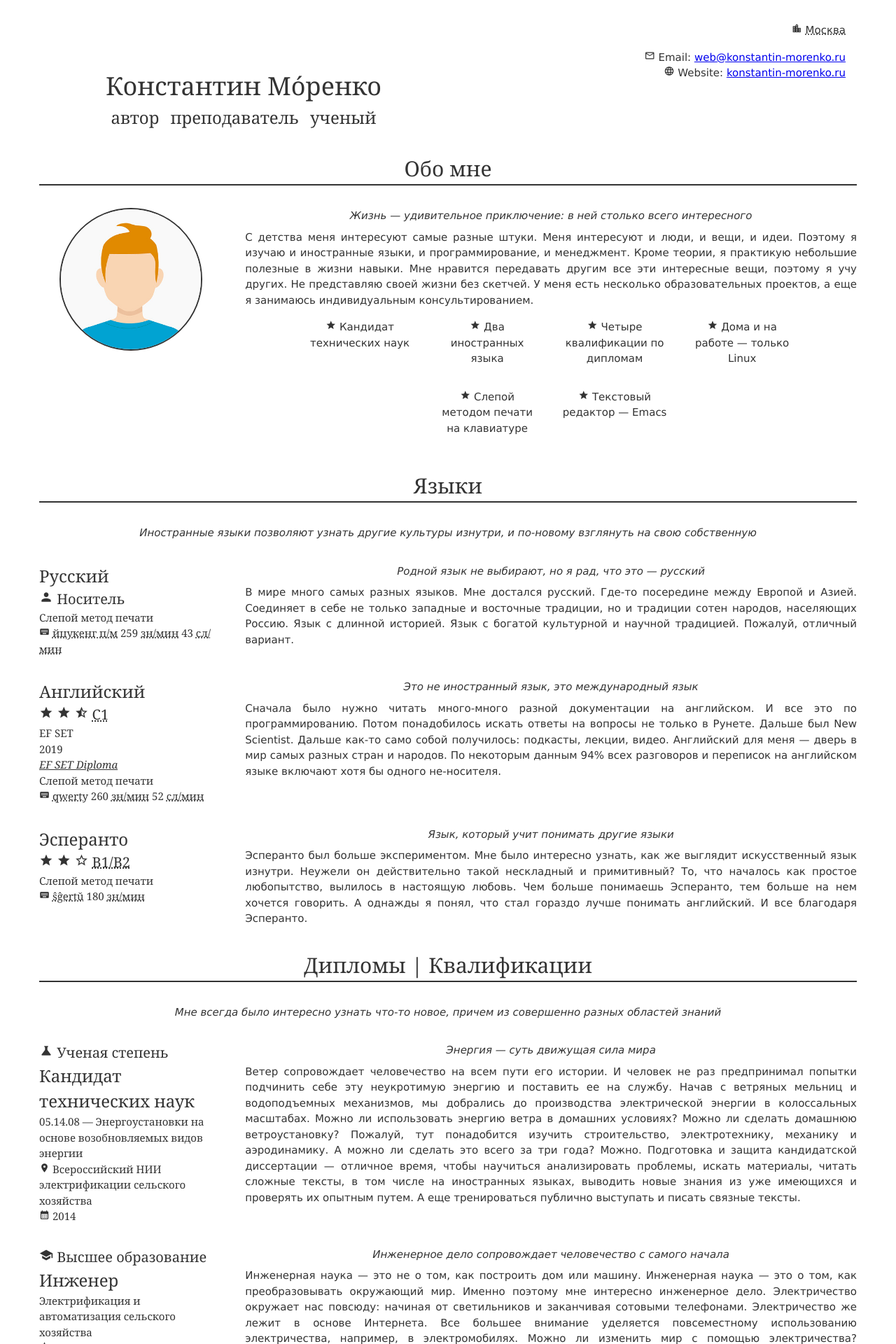
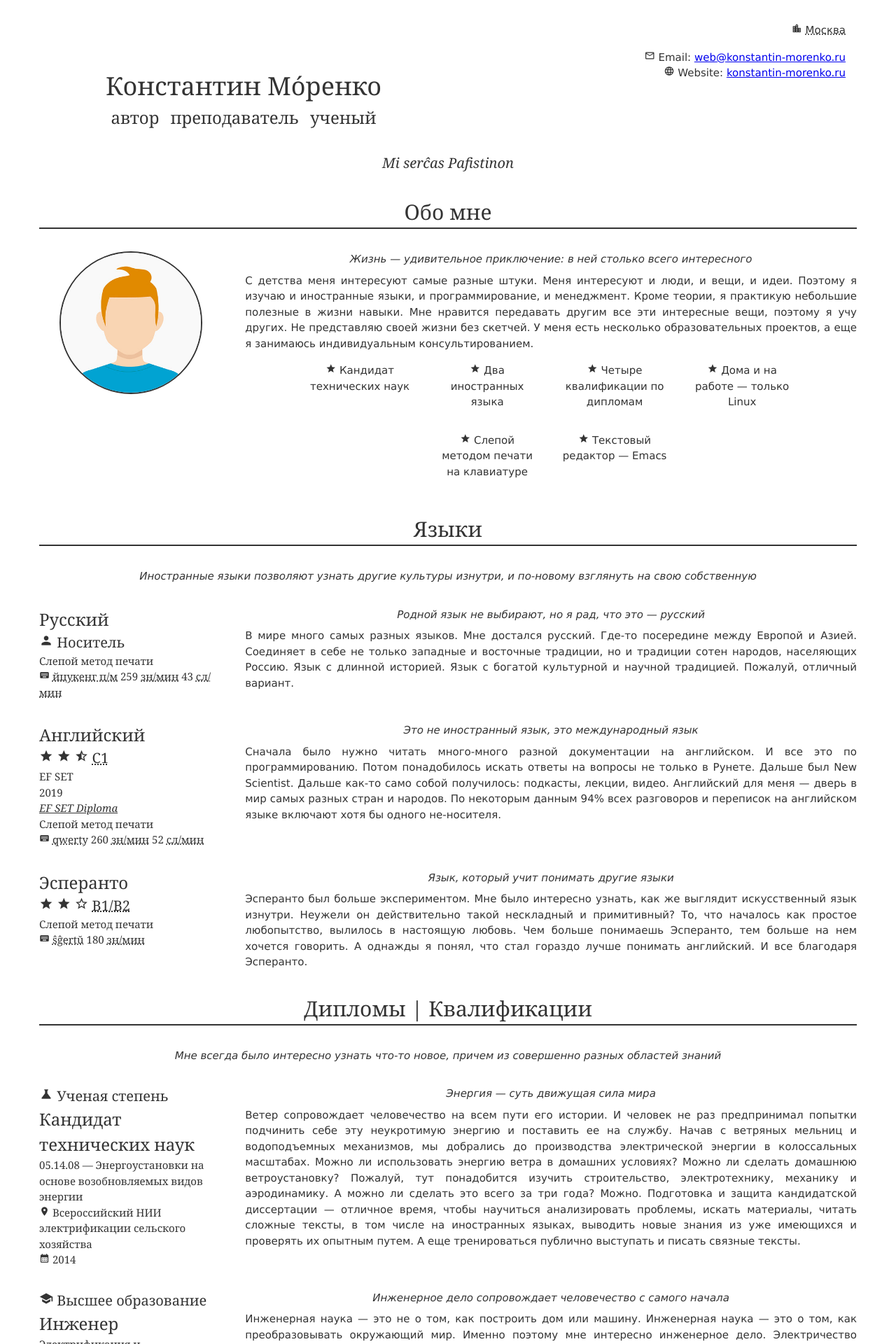
Before and after one commit to konstantin-morenko/jresume, a Jekyll site: the page built from index.md, in a window 1280 px wide. Shown: the top 1920 px of the page at 70% size. Built offline with Jekyll 4.4.1, drawn with Linux system fonts in a browser that asks for light colours.

Commit message:
Mi sercxas Pafistinon

```diff
--- a/_includes/header.html
+++ b/_includes/header.html
@@ -28,3 +28,6 @@
     </div>
   </div>
 </div>
+<div id="slogan" class="quote">
+  Mi serĉas Pafistinon
+</div>
--- a/css/main.scss
+++ b/css/main.scss
@@ -123,6 +123,14 @@ body {
     margin-bottom: 16px;
 }
 
+#slogan.quote {
+    text-align: center;
+    font-style: italic;
+    font-size: 20px;
+    font-family: Georgia, serif;
+    margin: 16px 0;
+}
+
 @media screen and (max-width: $layout-breakpoint-small) {
     #header.card {
 	.leftside {
```
